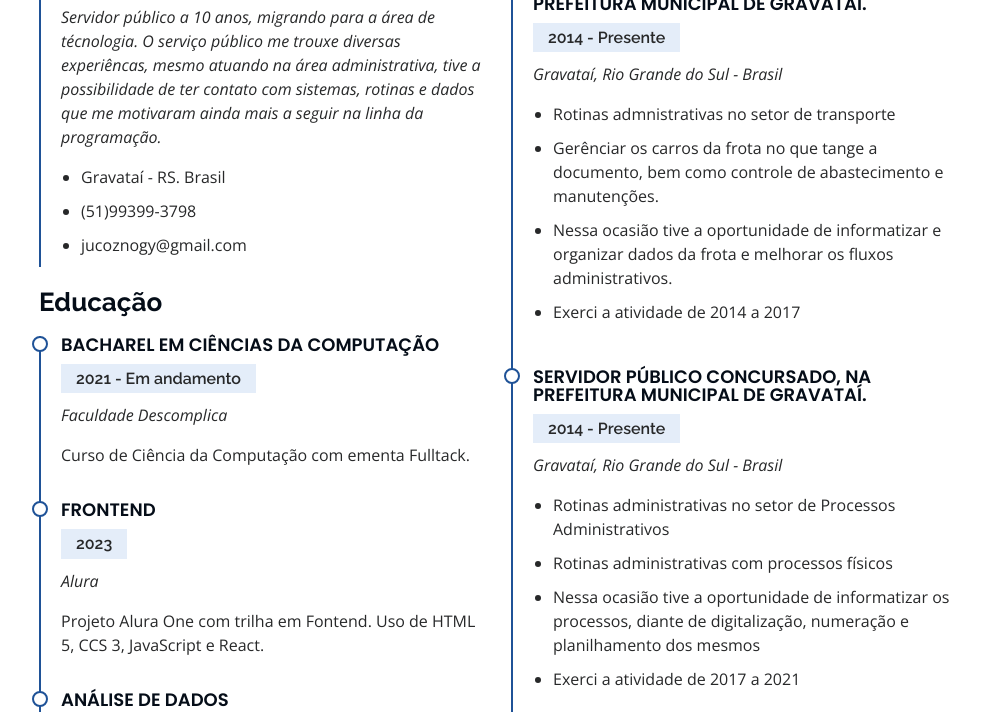
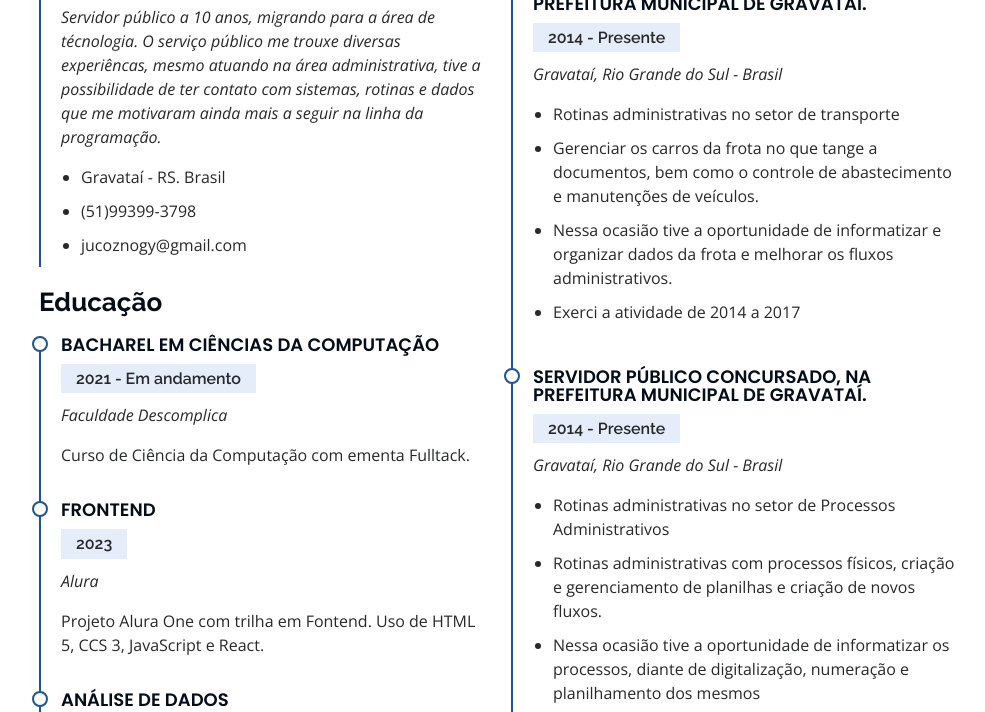
Before and after one commit to Jucoz/meu-portfolio, a plain HTML site: page index.html in a window 1280 px wide. Shown: the part 1988-2700 px from the top of the page, without its empty margins (291-1276 px from the left). Drawn offline with nearby package versions, Linux system fonts and the light colour scheme.

Commit message:
Correção de erros de digitação

```diff
--- a/index.html
+++ b/index.html
@@ -232,9 +232,9 @@
               <h5>2014 - Presente</h5>
               <p><em>Gravataí, Rio Grande do Sul - Brasil </em></p>
               <ul>
-                <li>Rotinas admnistrativas no setor de transporte</li>
-                <li>Gerênciar os carros da frota no que tange a documento, bem como controle de abastecimento e
-                  manutenções.</li>
+                <li>Rotinas administrativas no setor de transporte</li>
+                <li>Gerenciar os carros da frota no que tange a documentos, bem como o controle de abastecimento e
+                  manutenções de veículos.</li>
                 <li>Nessa ocasião tive a oportunidade de informatizar e organizar dados da frota e melhorar os fluxos
                   administrativos.</li>
                 <li>Exerci a atividade de 2014 a 2017</li>
@@ -246,7 +246,7 @@
               <p><em>Gravataí, Rio Grande do Sul - Brasil </em></p>
               <ul>
                 <li>Rotinas administrativas no setor de Processos Administrativos</li>
-                <li>Rotinas administrativas com processos físicos</li>
+                <li>Rotinas administrativas com processos físicos, criação e gerenciamento de planilhas e criação de novos fluxos.</li>
                 <li>Nessa ocasião tive a oportunidade de informatizar os processos, diante de digitalização, numeração e
                   planilhamento dos mesmos</li>
                 <li>Exerci a atividade de 2017 a 2021</li>
@@ -282,7 +282,7 @@
           <div class="col-lg-4 col-md-6 icon-box" data-aos="fade-up">
             <div class="icon"><i class="bi bi-briefcase"></i></div>
             <h4 class="title"><a href="">Criação de Site</a></h4>
-            <p class="description">Criação de sites pessoais e profisisonais.</p>
+            <p class="description">Criação de sites pessoais e profissionais.</p>
           </div>
           <div class="col-lg-4 col-md-6 icon-box" data-aos="fade-up" data-aos-delay="100">
             <div class="icon"><i class="bi bi-card-checklist"></i></div>
```
